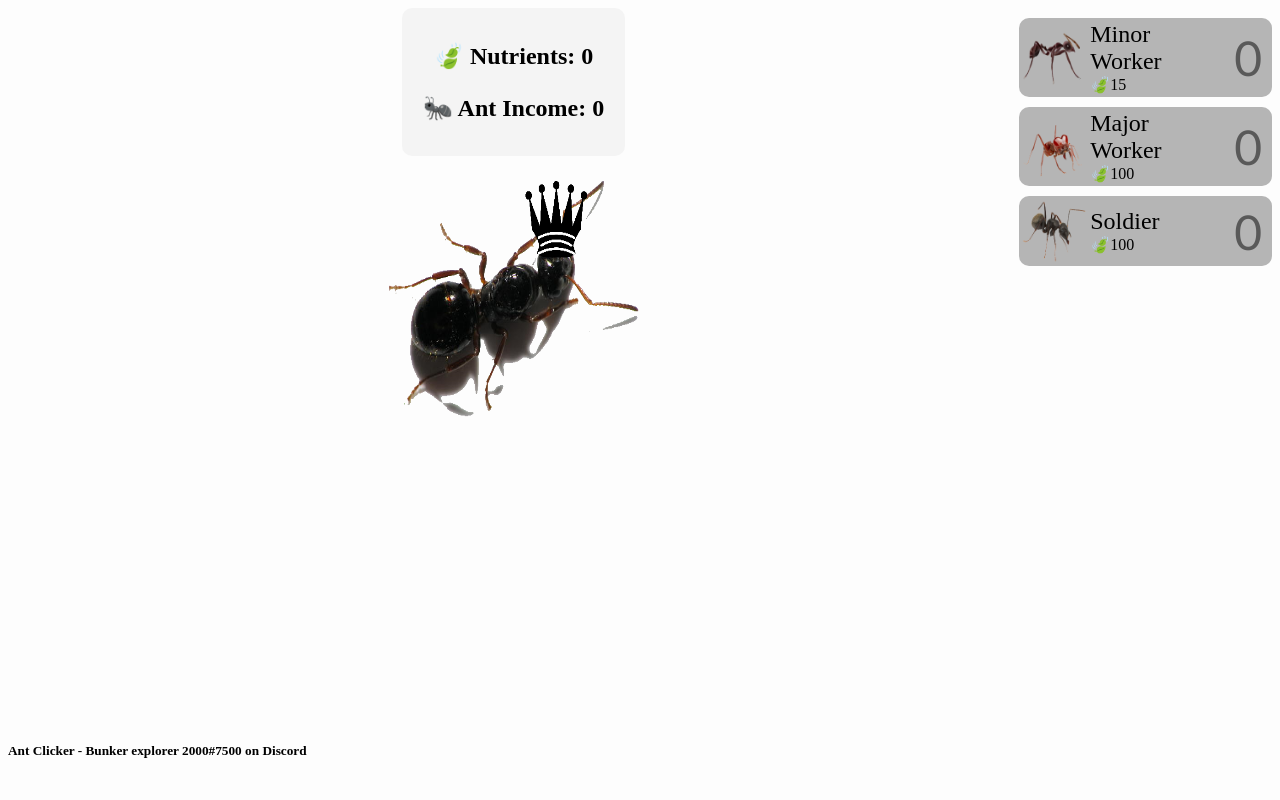
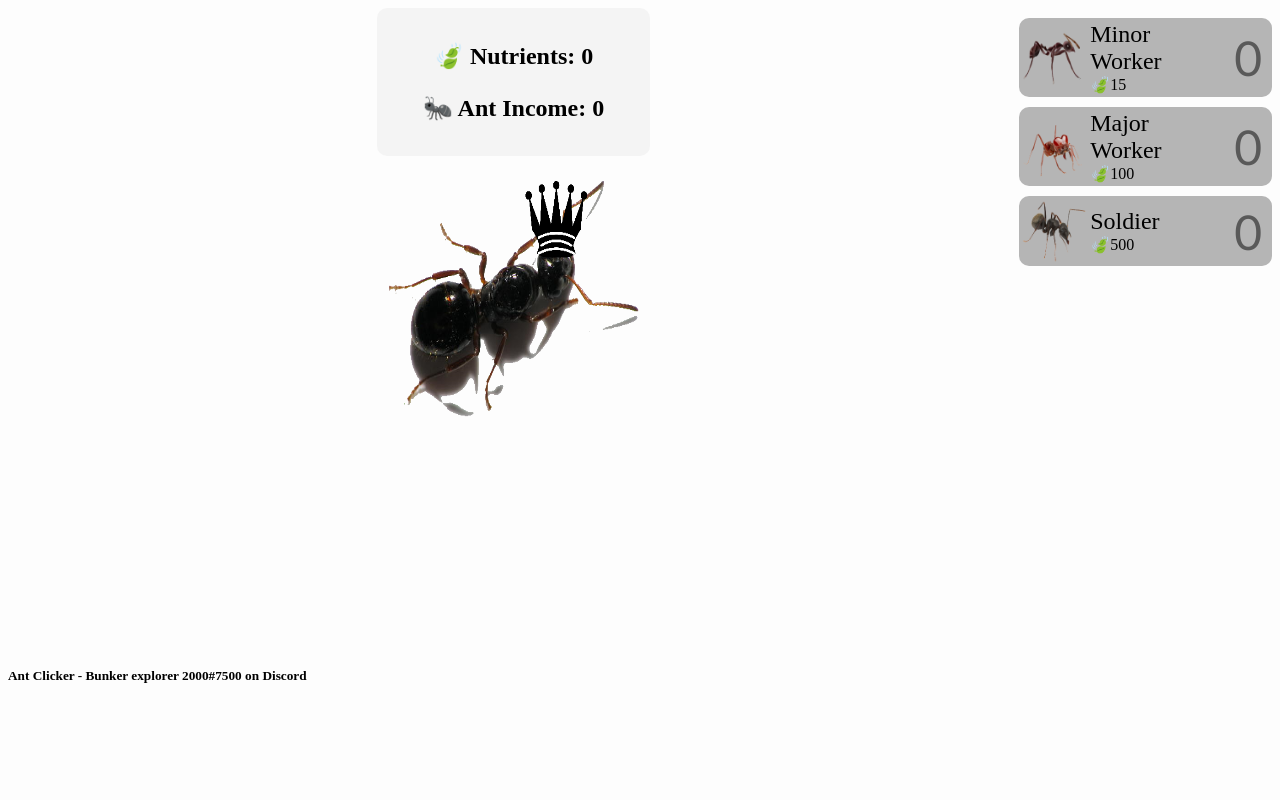
Before and after one commit to bunkerexplorer2000/bunkerexplorer, a PHP site: page / in a window 1280 px wide. Run offline with PHP 8.4, Linux system fonts and the light colour scheme.

Commit message:
Update and the wipe because I messed up lol I'll try later
Update and the wipe because I messed up lol I'll try later

```diff
--- a/index.css
+++ b/index.css
@@ -26,7 +26,7 @@ body{
 
 .scoreContainer{
   background-color: rgb(238, 238, 238, 0.6);
-  width: 20%;
+  width: 25%;
   padding: 10px;
   border-radius: 10px;
   font-size: 24px;
@@ -85,7 +85,7 @@ body{
 }
 
 .sectionFooter{
-  margin-top: 31%;
+  margin-top: 23.5%;
 }
 
 .unselectable{
--- a/index.html
+++ b/index.html
@@ -64,7 +64,7 @@
                     <td id="image"><img src="assets/images/soldier.png"></td>
                     <td id="nameAndCost">
                         <p>Soldier</p>
-                        <p>🍃<span id="soldiercost">100</span></p>
+                        <p>🍃<span id="soldiercost">500</span></p>
                     </td>
                     <td id="amount"><span id="soldiers">0</span></td>
                 </tr>
```
Also changed, not shown: assets/images/nest.png (added).
